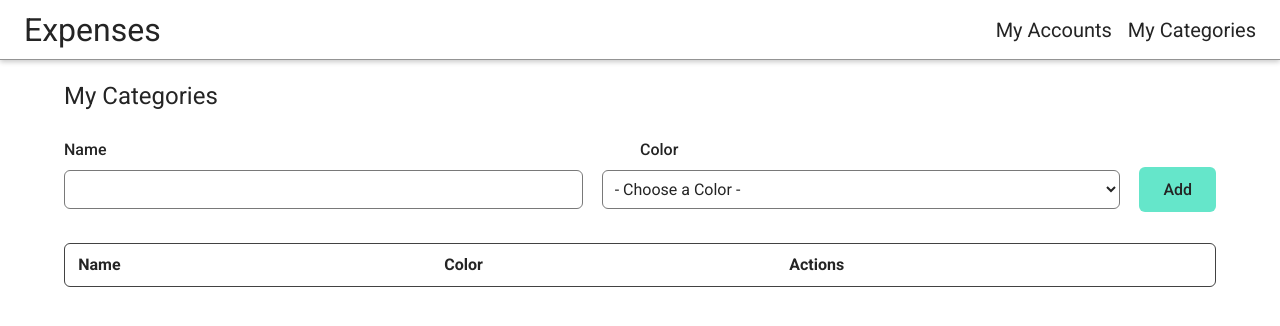
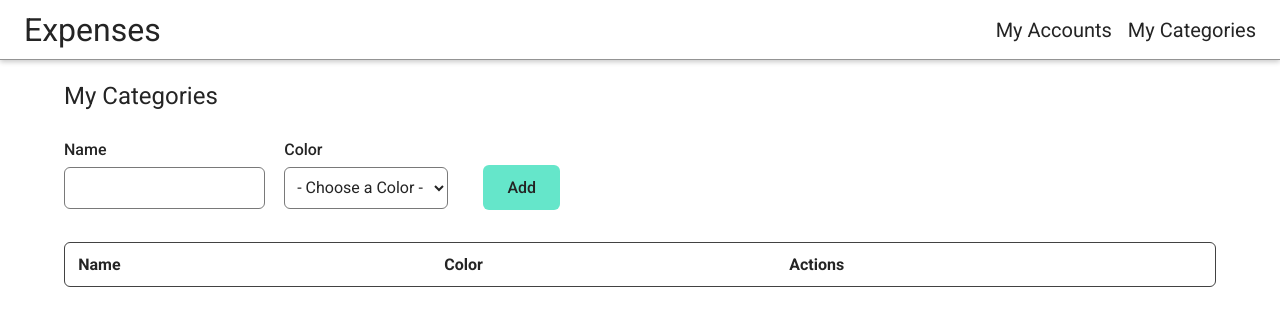
Before and after one commit to benrose207/hack-expense-tracker, a React (Create React App) app: page /#/categories in a window 1280 px wide. Shown: the top 326 px of the page. Built offline with nearby package versions, Linux system fonts and the light colour scheme.

Commit message:
add react-table library

```diff
--- a/package.json
+++ b/package.json
@@ -17,7 +17,8 @@
     "react": "^16.13.1",
     "react-dom": "^16.13.1",
     "react-router-dom": "^5.2.0",
-    "react-scripts": "^3.4.3"
+    "react-scripts": "^3.4.3",
+    "react-table": "^7.5.1"
   },
   "browserslist": {
     "production": [
--- a/src/components/Accounts/account_form.jsx
+++ b/src/components/Accounts/account_form.jsx
@@ -19,19 +19,18 @@ const AccountForm = () => {
 
   return (
     <form onSubmit={handleSubmit} className="form">
-      <div className="form-labels">
+      <div className="form-input">
         <label htmlFor="account-title">Title</label>
-        <label htmlFor="account-type">Type</label>
-      </div>
-
-      <div className="form-inputs">
         <input
           type="text"
           id="account-title"
           required
           value={title}
           onChange={(event) => setTitle(event.target.value)} />
+      </div>
 
+      <div className="form-input">
+        <label htmlFor="account-type">Type</label>
         <select
           id="account-type"
           required
@@ -44,8 +43,9 @@ const AccountForm = () => {
           <option value="Credit">Credit</option>
           <option value="Bank Account">Bank Account</option>
         </select>
-        <button>Add</button>
       </div>
+
+      <button>Add</button>
     </form>
   );
 };
--- a/src/components/Accounts/accounts.jsx
+++ b/src/components/Accounts/accounts.jsx
@@ -6,10 +6,14 @@ const AccountsIndex = () => {
   const [state, dispatch] = useContext(AppContext);
 
   const handleDelete = (id) => {
-    dispatch({
-      type: 'DELETE_ACCOUNT',
-      payload: id,
-    });
+    const answer = window.confirm('Are you sure you want to delete this account? Deleting this will also delete any expenses filed under this account');
+
+    if (answer) {
+      dispatch({
+        type: 'DELETE_ACCOUNT',
+        payload: id,
+      });
+    }
   };
 
   return (
--- a/src/components/Categories/categories.jsx
+++ b/src/components/Categories/categories.jsx
@@ -6,10 +6,14 @@ const CategoriesIndex = () => {
   const [state, dispatch] = useContext(AppContext);
 
   const handleDelete = (id) => {
-    dispatch({
-      type: 'DELETE_CATEGORY',
-      payload: id,
-    });
+    const answer = window.confirm('Are you sure you want to delete this category? Deleting this will also delete any expenses filed under this category');
+
+    if (answer) {
+      dispatch({
+        type: 'DELETE_CATEGORY',
+        payload: id,
+      });
+    }
   };
 
   return (
@@ -28,7 +32,7 @@ const CategoriesIndex = () => {
           {Object.values(state.categories).map((category) => (
             <tr key={category.id}>
               <td>{category.name}</td>
-              <td style={{ 'background-color': `${category.color}`}}></td>
+              <td style={{ backgroundColor: `${category.color}` }}></td>
               <td>
                 <button onClick={() => handleDelete(category.id)}>Delete</button>
               </td>
--- a/src/components/Categories/categories_form.jsx
+++ b/src/components/Categories/categories_form.jsx
@@ -19,19 +19,17 @@ const CategoryForm = () => {
 
   return (
     <form onSubmit={handleSubmit} className="form">
-      <div className="form-labels">
+      <div className="form-input">
         <label htmlFor="category-name">Name</label>
-        <label htmlFor="category-color">Color</label>
-      </div>
-
-      <div className="form-inputs">
         <input
           type="text"
           id="category-name"
           required
           value={name}
           onChange={(event) => setName(event.target.value)} />
-
+      </div>
+      <div className="form-input">
+        <label htmlFor="category-color">Color</label>
         <select
           id="category-color"
           required
@@ -47,8 +45,9 @@ const CategoryForm = () => {
           <option value="#4354e8">Purple</option>
           <option value="#e843bc">Pink</option>
         </select>
-        <button>Add</button>
       </div>
+
+      <button>Add</button>
     </form>
   );
 };
--- a/src/components/Expenses/expense_form.jsx
+++ b/src/components/Expenses/expense_form.jsx
@@ -30,14 +30,8 @@ const ExpenseForm = ({ state, dispatch }) => {
 
   return (
     <form onSubmit={handleSubmit} className="form">
-      <div className="form-labels">
+      <div className="form-input">
         <label htmlFor="expense-date">Date</label>
-        <label htmlFor="expense-amount">Amount</label>
-        <label htmlFor="expense-category">Category</label>
-        <label htmlFor="expense-account">Account</label>
-      </div>
-
-      <div className="form-inputs">
         <input
           type="date"
           id="expense-date"
@@ -45,7 +39,10 @@ const ExpenseForm = ({ state, dispatch }) => {
           value={date}
           onChange={(event) => setDate(event.target.value)}
         />
+      </div>
 
+      <div className="form-input">
+        <label htmlFor="expense-amount">Amount</label>
         <input
           type="number"
           id="expense-amount"
@@ -53,7 +50,10 @@ const ExpenseForm = ({ state, dispatch }) => {
           value={amount}
           onChange={(event) => setAmount(event.target.value)}
         />
+      </div>
 
+      <div className="form-input">
+        <label htmlFor="expense-category">Category</label>
         <select
           id="expense-account"
           required
@@ -65,7 +65,10 @@ const ExpenseForm = ({ state, dispatch }) => {
             <option value={acct.id}>{acct.title}</option>
           ))}
         </select>
+      </div>
 
+      <div className="form-input">
+        <label htmlFor="expense-account">Account</label>
         <select
           id="expense-category"
           required
@@ -77,8 +80,9 @@ const ExpenseForm = ({ state, dispatch }) => {
             <option value={cat.id}>{cat.name}</option>
           ))}
         </select>
-        <button>Add</button>
       </div>
+
+      <button>Add</button>
     </form>
   );
 };
--- a/src/components/Expenses/expenses.jsx
+++ b/src/components/Expenses/expenses.jsx
@@ -1,4 +1,4 @@
-import React, { useContext } from 'react';
+import React, { useContext, useMemo } from 'react';
 import { AppContext } from '../../reducers/store';
 import ExpenseForm from './expense_form.jsx';
 import ExpensesTable from './expenses_table.jsx';
@@ -6,13 +6,44 @@ import ExpensesTable from './expenses_table.jsx';
 const Expenses = () => {
   const [state, dispatch] = useContext(AppContext);
 
+  const getData = () => {
+    return Object.values(state.expenses).map((expense) => (
+      Object.assign(expense, { categoryName: state.categories[expense.category].name, accountName: state.accounts[expense.account].title })
+    ));
+  };
+
+  const data = getData();
+
+  const columns = useMemo(
+    () => [
+      {
+        Header: 'Date',
+        accessor: 'date',
+      },
+      {
+        Header: 'Amount',
+        accessor: 'amount',
+        Cell: ({ cell: { value } }) => (`$${value}`),
+      },
+      {
+        Header: 'Category',
+        accessor: 'categoryName',
+      },
+      {
+        Header: 'Account',
+        accessor: 'accountName',
+      },
+    ],
+    []
+  );
+
   return (
     <>
       <h1>Expense Report</h1>
       <h2>New Expense</h2>
       <ExpenseForm state={state} dispatch={dispatch} />
       <h2>All Expenses</h2>
-      <ExpensesTable state={state} dispatch={dispatch} />
+      <ExpensesTable columns={columns} data={data} dispatch={dispatch} />
     </>
   );
 };
--- a/src/components/Expenses/expenses_table.jsx
+++ b/src/components/Expenses/expenses_table.jsx
@@ -1,8 +1,15 @@
 import React from 'react';
+import { useTable, useSortBy } from 'react-table';
 
-const ExpensesTable = ({ state, dispatch }) => {
-  const expenses = Object.values(state.expenses);
-  const { accounts, categories } = state;
+const ExpensesTable = ({ columns, data, dispatch }) => {
+
+  const {
+    getTableProps,
+    getTableBodyProps,
+    headerGroups,
+    rows,
+    prepareRow,
+  } = useTable({ columns, data }, useSortBy);
 
   const handleDelete = (id) => {
     dispatch({
@@ -11,38 +18,39 @@ const ExpensesTable = ({ state, dispatch }) => {
     });
   };
 
-  const noTableContent = expenses.length ? null : (
+  const noTableContent = data.length ? null : (
     <p>No expenses added yet! Make sure you've added an Account and Category before you add expenses</p>
   );
 
   return (
     <>
-      <table className="table">
+      <table className="table" {...getTableProps()}>
         <thead className="table-headers">
-          <tr>
-            <th>Date</th>
-            <th>Amount</th>
-            <th>Category</th>
-            <th>Account</th>
-            <th>Acct Type</th>
-            <th>Actions</th>
-          </tr>
+          {headerGroups.map((headerGroup) => (
+            <tr {...headerGroup.getHeaderGroupProps()}>
+              {headerGroup.headers.map((column) => (
+                <th {...column.getHeaderProps(column.getSortByToggleProps())}>
+                  {column.render('Header')}
+                </th>
+              ))}
+            </tr>
+          ))}
         </thead>
-        <tbody>
-          {
-            Object.values(expenses).map((expense) => (
-              <tr key={expense.id}>
-                <td>{expense.date}</td>
-                <td>${expense.amount}</td>
-                <td>{categories[expense.category].name}</td>
-                <td>{accounts[expense.account].title}</td>
-                <td>{accounts[expense.account].type}</td>
-                <td>
-                  <button onClick={() => handleDelete(expense.id)}>Delete</button>
-                </td>
+        <tbody {...getTableBodyProps()}>
+          {rows.map((row) => {
+            prepareRow(row);
+            return (
+              <tr {...row.getRowProps()}>
+                {row.cells.map((cell) => {
+                  return (
+                    <td {...cell.getCellProps()}>
+                      {cell.render('Cell')}
+                    </td>
+                  )
+                })}
               </tr>
-            ))
-          }
+            )
+          })}
         </tbody>
       </table>
       {noTableContent}
--- a/src/reducers/store.js
+++ b/src/reducers/store.js
@@ -10,14 +10,21 @@ const initialState = {
 
 const reducer = (state, action) => {
   let newState = { ...state };
+
   switch (action.type) {
     case 'ADD_ACCOUNT':
       newState['accounts'][action.payload.id] = action.payload;
       return newState;
     case 'DELETE_ACCOUNT':
+      Object.values(newState['expenses']).forEach((expense) => {
+        if (parseInt(expense.account) === action.payload) delete newState['expenses'][expense.id];
+      });
       delete newState['accounts'][action.payload];
       return newState;
     case 'ADD_CATEGORY':
+      Object.values(newState['expenses']).forEach((expense) => {
+        if (parseInt(expense.category) === action.payload) delete newState['expenses'][expense.id];
+      });
       newState['categories'][action.payload.id] = action.payload;
       return newState;
     case 'DELETE_CATEGORY':
--- a/src/styles/index.css
+++ b/src/styles/index.css
@@ -53,30 +53,28 @@ h2 {
 /* Expense form */
 .form {
   margin: 1.7rem 0;
+  display: flex;
+  justify-content: flex-start;
+  align-items: flex-end;
+  flex-wrap: wrap;
 }
 
-.form-labels {
-  display: flex;
+.form-input {
+  margin: 0.4rem 0;
+  margin-right: 1.2rem;
+  min-width: 0;
 }
 
-.form-labels > label {
-  margin: 0.4rem 0;
-  margin-right: 1.2rem;
-  flex: 1;
+.form-input label {
   font-weight: 500;
 }
 
-.form-inputs {
-  display: flex;
-}
-
-.form-inputs > input, .form-inputs > select {
-  margin: 0.4rem 0;
-  margin-right: 1.2rem;
-  flex: 1;
+.form-input > input, .form-input > select {
+  margin-top: 0.6rem;
   border: 1px solid #797979;
   padding: 0.5rem;
   border-radius: 6px;
+  min-height: 2.6rem;
 }
 
 /* Expense Table */
@@ -102,6 +100,7 @@ form button {
   padding: 0.3rem 1.5rem;
   border-radius: 6px;
   height: 45px;
-  margin: auto;
   font-weight: 500;
+  margin-left: 1rem;
+  margin-bottom: 0.3rem;
 }
--- /dev/null
+++ b/src/utils/account_utils.js
@@ -0,0 +1,3 @@
+// export const deleteAccount = (accoundtId) => {
+
+// };
```
Also changed, not shown: 1 other file (tests, documents, lock files or other folders).
